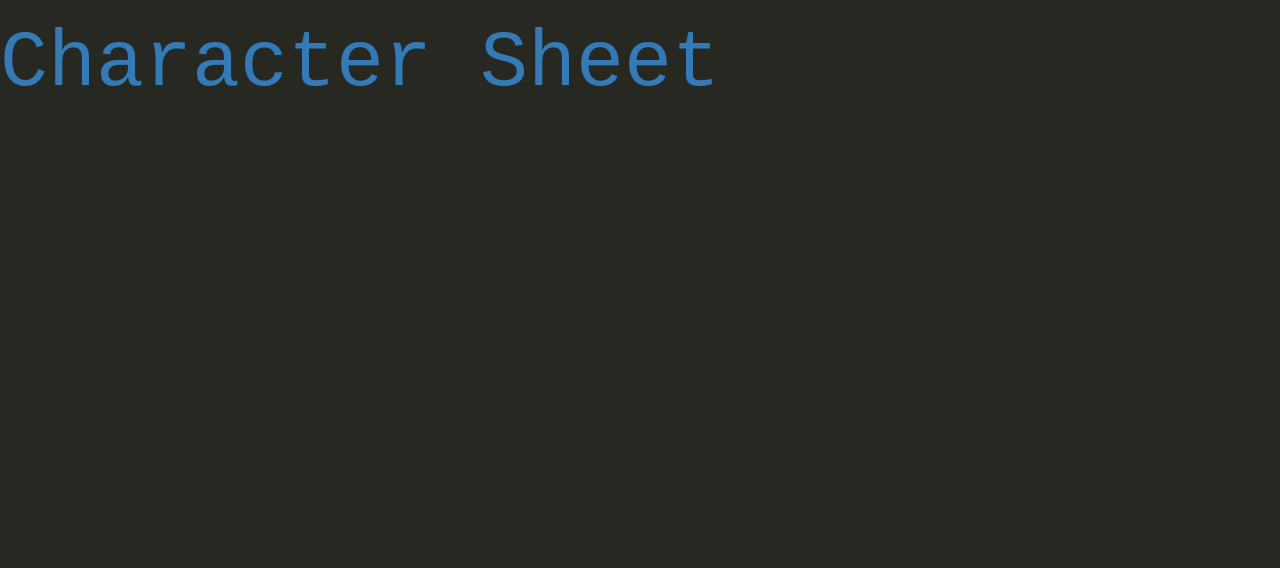
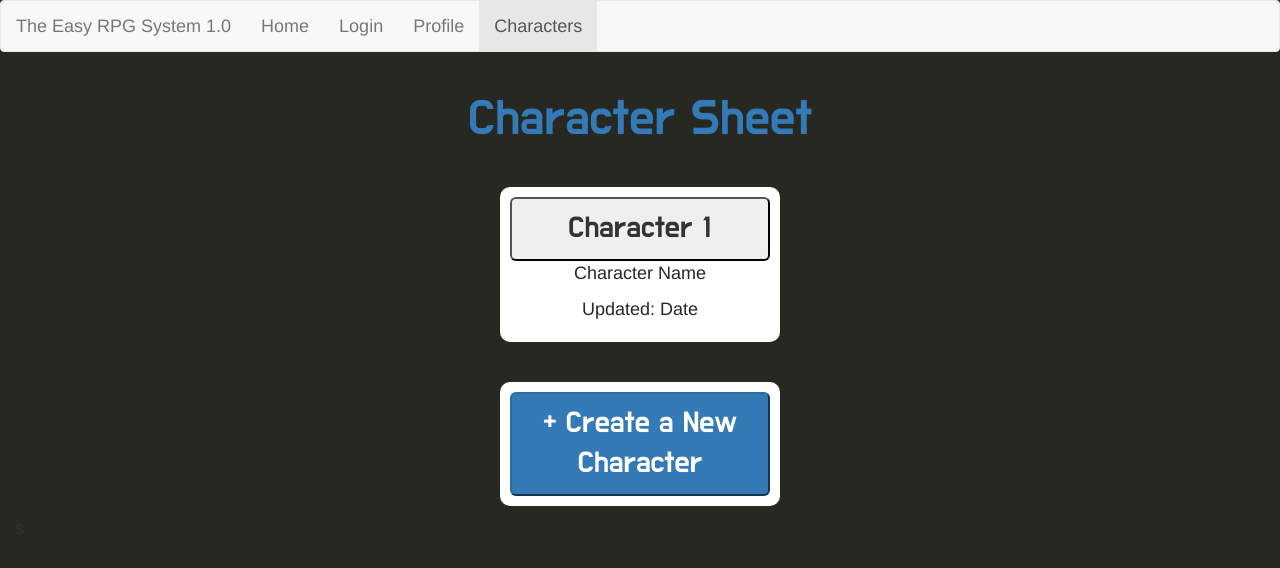
Before and after one commit to StephenKairos/summer2018-mini-hackathon, a plain HTML site: page characters.html in a window 1280 px wide. Drawn offline with nearby package versions, Linux system fonts and the light colour scheme.

Commit message:
8/18/2018
did some of the characters, started on profile, added main-title-text but idk where card-body came from

```diff
--- a/characters.html
+++ b/characters.html
@@ -1,4 +1,4 @@
-<link rel="stylesheet" href="https://maxcdn.bootstrapcdn.com/bootstrap/3.3.7/css/bootstrap.min.css" integrity="sha384-BVYiiSIFeK1dGmJRAkycuHAHRg32OmUcww7on3RYdg4Va+PmSTsz/K68vbdEjh4u" crossorigin="anonymous"/>
+
 <!doctype html>
 <style>
 h3{
@@ -6,7 +6,7 @@ h3{
 	font-family: monospace;
 }
 .big-text{
-	font-size: 50px;
+	font-size: 80px;
 }
 
 </style>
@@ -19,15 +19,48 @@ h3{
   <meta name="description" content="Characters">
   <meta name="author" content="Stephen and Marjorie">
 
-  <link rel="stylesheet" href="css/styles.css">
+       <link href="https://fonts.googleapis.com/css?family=Do+Hyeon" rel="stylesheet" type="text/css">
+      <link rel="stylesheet" href="https://maxcdn.bootstrapcdn.com/bootstrap/3.3.7/css/bootstrap.min.css" integrity="sha384-BVYiiSIFeK1dGmJRAkycuHAHRg32OmUcww7on3RYdg4Va+PmSTsz/K68vbdEjh4u" crossorigin="anonymous"/>
+      <link rel="stylesheet" href="css/styles.css">
 
 </head>
 
 <body>
+	<nav class="navbar navbar-default">
+         <div class="container-fluid">
+            <div class="navbar-header">
+               <a class="navbar-brand" href="#">The Easy RPG System 1.0</a>
+            </div>
+            <ul class="nav navbar-nav">
+               <li><a href="index.html">Home</a></li>
+               <li><a href="login.html">Login</a></li>
+               <li><a href="profile.html">Profile</a></li>
+               <li class="active"><a href="characters.html">Characters</a></li>
+            </ul>
+         </div>
+      </nav>
 	<div class="container-fluid">
 		<div class="row">
-			<h3 class="text-primary">Character Sheet</h3>
+			<h2 class="text-primary big-text text-center">Character Sheet</h2>
 		</div>
+
+		<div class="row">
+			<div class="card" style="width: 28rem;">
+			  	<div class="card-body">
+			    	<button class="btn-secondary btn-lg main-title-text text-center" style="width: 26rem;">Character 1</button>
+			    	<p class="text-center">Character Name</p>
+			    	<p class="text-center">Updated: Date</p>
+
+		  		</div>
+			</div>
+		</div>
+		<div class="row">
+			<div class="card" style="width: 28rem;">
+			  	<div class="card-body">
+			    	<button class="btn-primary btn-lg main-title-text"> + Create a New Character</h2>
+		  		</div>
+			</div>
+		</div>s
 	</div>
 </body>
 </html>
--- a/css/styles.css
+++ b/css/styles.css
@@ -29,5 +29,10 @@ h1, h2, h3, h4 {
 }
 
 .card-body p {
-		color: #272822;
+	color: #272822;
 }
+
+.main-title-text {
+	font-family: Do Hyeon, monospace;
+	font-size: 30px;
+}
```
Also changed, not shown: index.html (+3 -3 lines), profile.html (+27 -3 lines).
